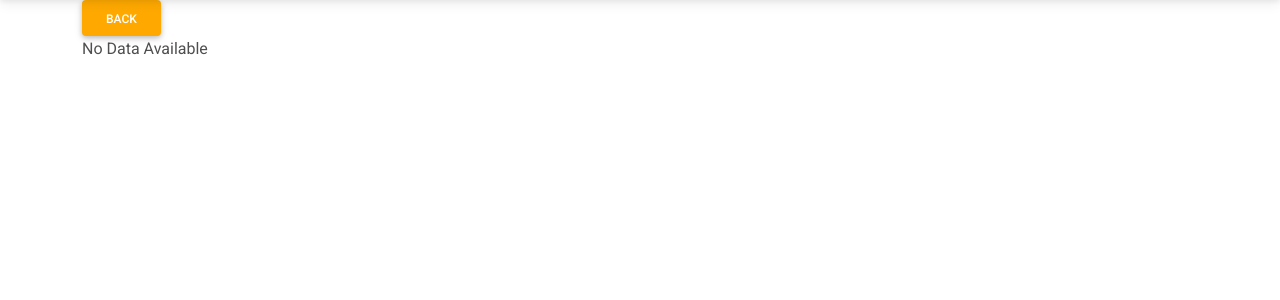
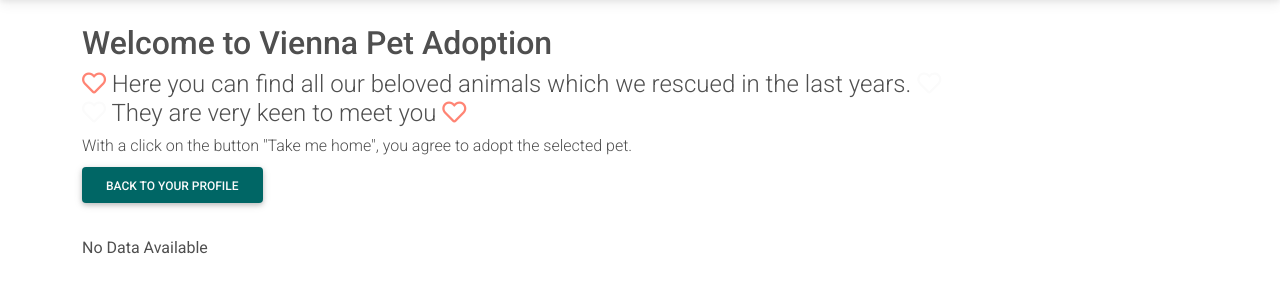
Before and after one commit to nat-oku/FE21-CR11-Natalia, a PHP site: page /home.php in a window 1280 px wide. Shown: the part 109-409 px from the top of the page. Run offline with PHP 8.4, Linux system fonts and the light colour scheme; the visitor is signed in with stand-in values (Sample User, id 1); data that the repository does not hold is empty; some libraries are stand-ins or nearby versions.

Commit message:
adding button and color styles to home

```diff
--- a/loginUser/home.php
+++ b/loginUser/home.php
@@ -27,7 +27,7 @@
   if(mysqli_num_rows($result) > 0) {
     while($row = mysqli_fetch_array($result, MYSQLI_ASSOC)) {
       $colbody .='
-        <div class="col">
+        <div class="col fw-light">
           <div class="card">
             <img src="pictures/pets/'.$row['picture'].'" class="card-img-top" alt="...">
             <div class="card-body">
@@ -38,7 +38,7 @@
               <p class="card-text">Address of shelter: '.$row['location']. '</p>
               <form action="home.php" method="post">
                 <input type="hidden" name="petID" class="form-control" value="'.$row['petID'].'"/>
-                <button class="btn" name="submitb" type="submit">Take me home</a></button>
+                <button class="btn border-gold" name="submitb" type="submit">Take me home</a></button>
               </form>
             </div>
           </div>
@@ -90,8 +90,14 @@
   </header>
 
   <main>
-    <div class="container">
-    <a href="<?php echo $backBtn?>" ><button class="btn btn-warning" type= "button">Back</button></a>
+    <div class="container mt-4 mb-4">
+      <div class="mb-3">
+        <h2>Welcome to Vienna Pet Adoption</h2>
+
+        <h4 class="fw-light"><i class="far fa-heart text-orange"></i> Here you can find all our beloved animals which we rescued in the last years. <i class="far fa-heart text-light"></i><br><i class="far fa-heart text-light"></i> They are very keen to meet you <i class="far fa-heart text-orange"></i><h4>
+        <h6 class="fw-light">With a click on the button "Take me home", you agree to adopt the selected pet.</h6>
+        <a href="<?php echo $backBtn?>" ><button class="btn bg-green text-light mt-1 mb-3" type="button">Back to your profile</button></a>
+      </div>
       <div class="row row-cols-1 row-cols-md-2 g-4">
         <?= $colbody ;?>
       </div>
```
